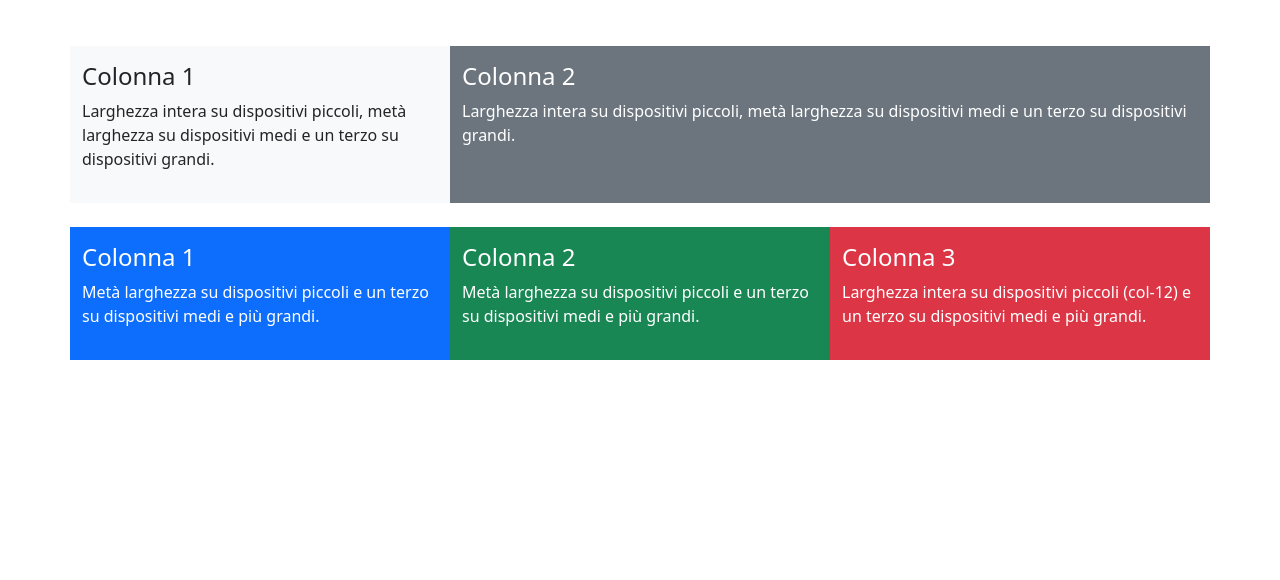
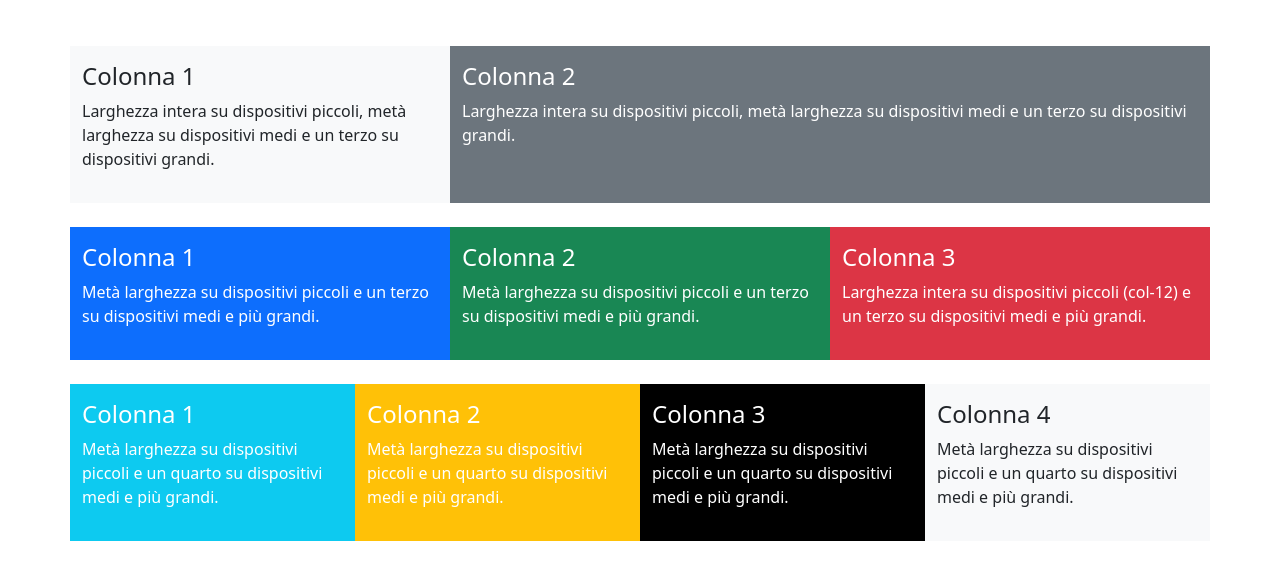
Before and after one commit to Andrea-Sgura/htmlcss-bootstrap-layout, a plain HTML site: page index.html in a window 1280 px wide. Shown: the part 120-700 px from the top of the page. Drawn offline with nearby package versions, Linux system fonts and the light colour scheme.

Commit message:
[UPD] Third row done, Finished excercise

```diff
--- a/index.html
+++ b/index.html
@@ -49,6 +49,26 @@
                 </div>
             </div>
         </div>
+        <div class="container my-4">
+            <div class="row">
+                <div class="col-sm-6 col-md-3 col-lg-3 bg-info text-white py-3">
+                    <h4>Colonna 1</h4>
+                    <p>Metà larghezza su dispositivi piccoli e un quarto su dispositivi medi e più grandi.</p>
+                </div>
+                <div class="col-sm-6 col-md-3 col-lg-3 bg-warning text-white py-3">
+                    <h4>Colonna 2</h4>
+                    <p>Metà larghezza su dispositivi piccoli e un quarto su dispositivi medi e più grandi.</p>
+                </div>
+                <div class="col-sm-6 col-md-3 col-lg-3 bg-black text-white py-3">
+                    <h4>Colonna 3</h4>
+                    <p>Metà larghezza su dispositivi piccoli e un quarto su dispositivi medi e più grandi.</p>
+                </div>
+                <div class="col-sm-6 col-md-3 col-lg-3 bg-light py-3">
+                    <h4>Colonna 4</h4>
+                    <p>Metà larghezza su dispositivi piccoli e un quarto su dispositivi medi e più grandi.</p>
+                </div>
+            </div>
+        </div>
     </main>
 </body>
 </html>
```
